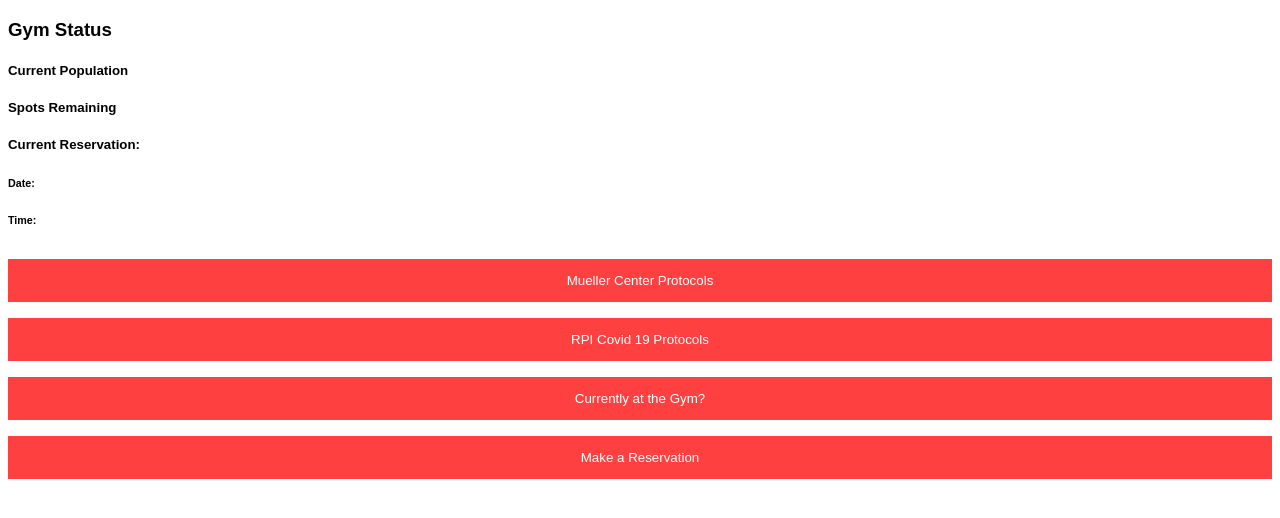
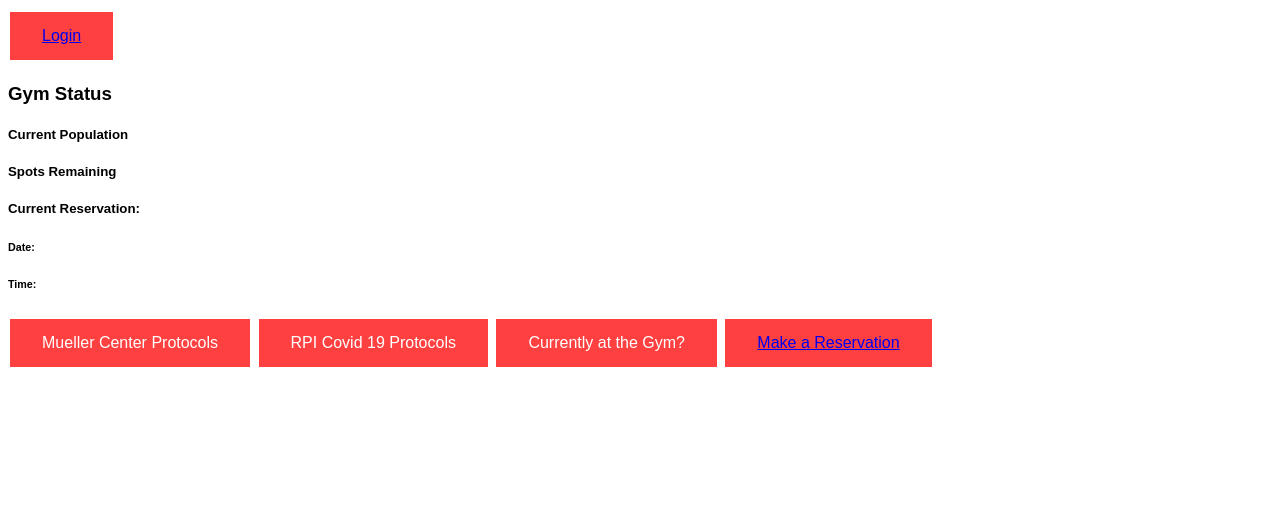
Before and after one commit to ariebird/UNO, a plain HTML site: page Mueller Center/index.html in a window 1280 px wide. Drawn offline with Linux system fonts and the light colour scheme.

Commit message:
changed a bit more stylistically, and added links to index.html

```diff
--- a/Mueller Center/index.html
+++ b/Mueller Center/index.html
@@ -4,6 +4,7 @@
     <title>Home Page</title>
     <meta http-equiv="Content-Type" content="text/html; charset=UTF-8"/>
     <link href = "stylesheet.css" rel = "stylesheet" type = "text/css">
+    <button type="button" class="loginBtn" id = "res"><a href = "../gymAccess/login.html">Login</a></button>
 
   </head>
 
@@ -26,7 +27,7 @@
     <button type="button" id = "logIn">RPI Covid 19 Protocols </button>
 
     <button type="button" id = "atGym ">Currently at the Gym?</button>
-    <button type="button" id = "res">Make a Reservation</button>
+    <button type="button" id = "res"><a href = "../gymAccess/reservation.html">Make a Reservation</a></button>
 
 
   </body>
--- a/Mueller Center/stylesheet.css
+++ b/Mueller Center/stylesheet.css
@@ -10,7 +10,7 @@ input[type=text], input[type=password] {
   box-sizing: border-box;
 }
 
-button {
+/* button {
   background-color: #ff4040;
   color: white;
   padding: 14px 20px;
@@ -18,7 +18,7 @@ button {
   border: none;
   cursor: pointer;
   width: 100%;
-}
+} */
 
 button:hover {
   opacity: 0.8;
@@ -26,10 +26,21 @@ button:hover {
 
 .cancelbtn {
   width: auto;
-  padding: 8px 18px;
+  padding: 10px 18px;
   background-color: #de8181;
 }
-
+button {
+  border: none;
+  color: white;
+  padding: 15px 32px;
+  text-align: center;
+  text-decoration: none;
+  display: inline-block;
+  font-size: 16px;
+  margin: 4px 2px;
+  cursor: pointer;
+  background-color: #ff4040;
+}
 .container {
   padding: 16px;
 }
```
